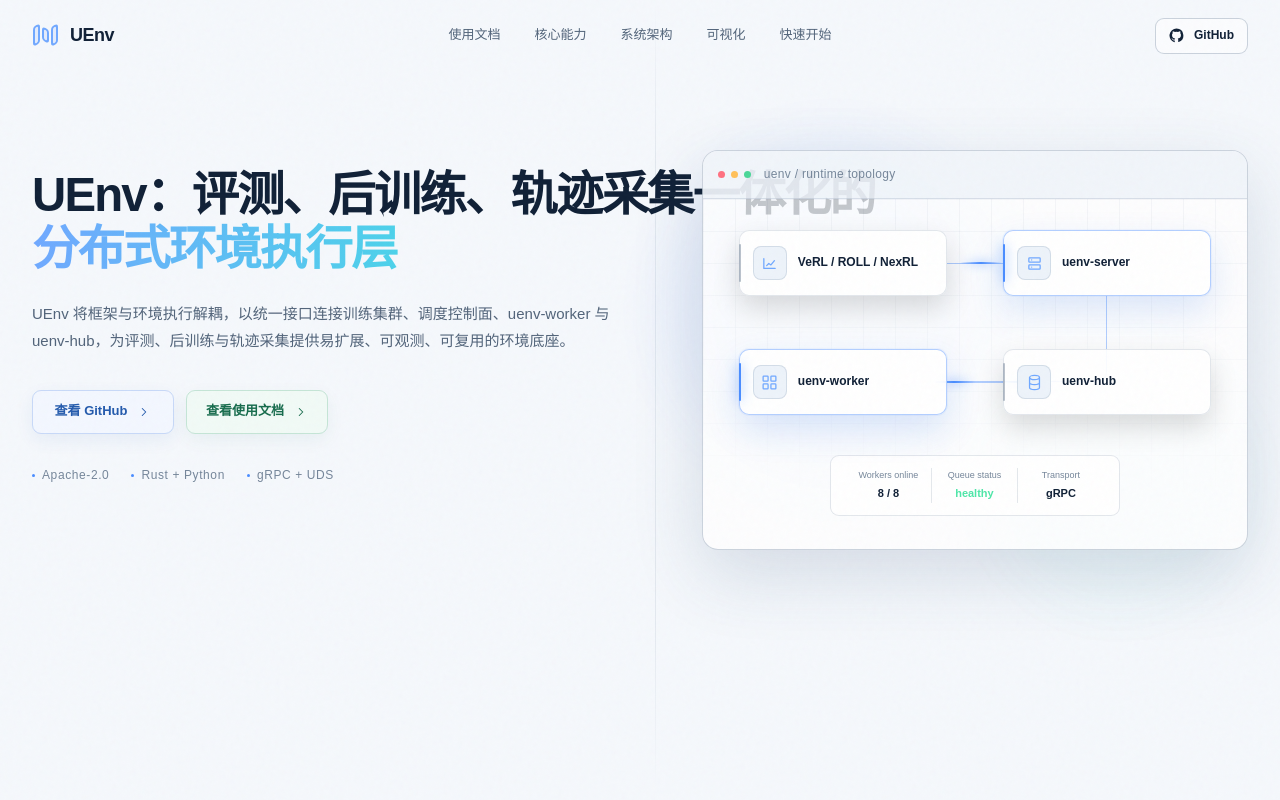
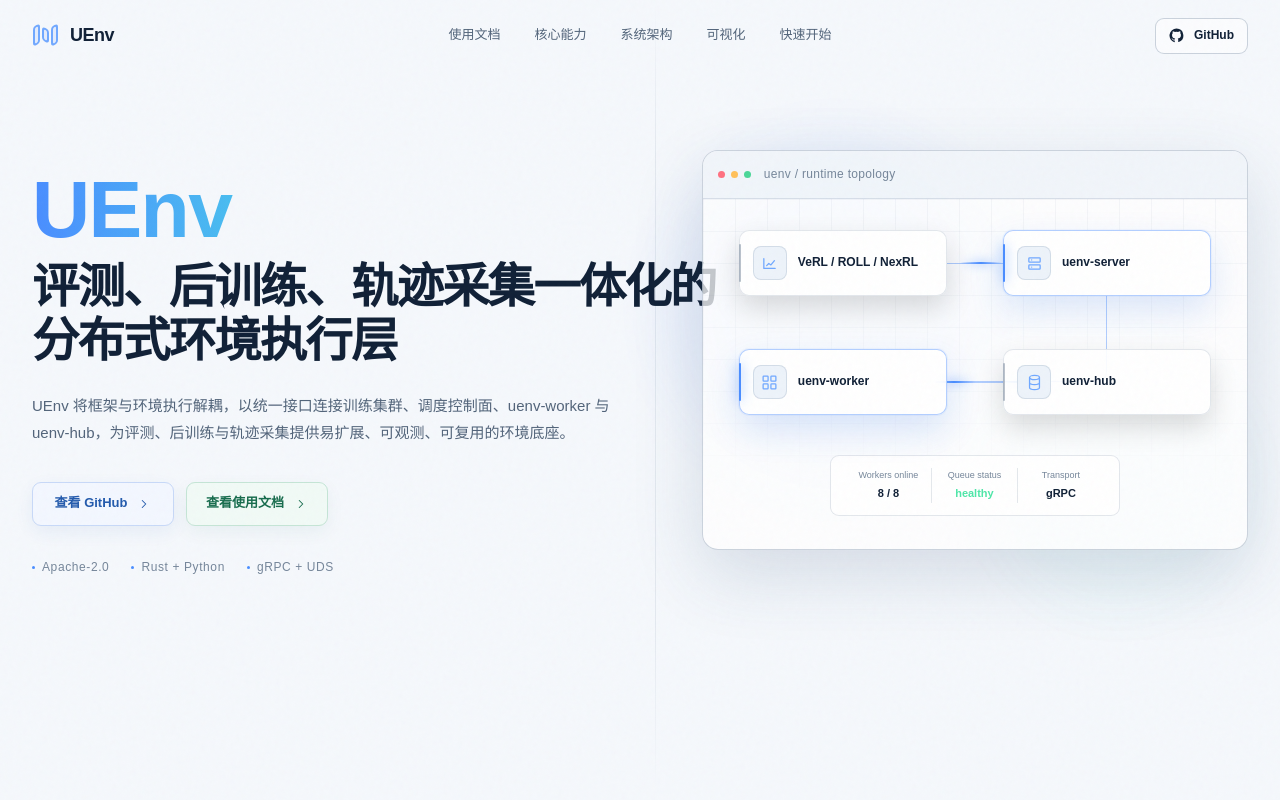
Before and after one commit to audreyyan1015/uenv_website, a website: page website/index.html in a window 1280 px wide. Shown: the top 800 px of the page. Drawn offline with Linux system fonts and the light colour scheme.

Commit message:
feat(site): hero 调整为三行版式，UEnv 品牌行放大并加强渐变
- UEnv 独立一行，1.7em，90deg 蓝青绿渐变
- 后两行恢复原设计宽度，避免被右侧拓扑图遮挡
- 分布式环境执行层去掉渐变

```diff
--- a/website/index.html
+++ b/website/index.html
@@ -65,8 +65,9 @@
 
         <div class="hero-copy reveal">
           <h1>
-            <span class="hero-line">UEnv：评测、后训练、轨迹采集一体化的</span>
-            <span class="hero-line hero-accent">分布式环境执行层</span>
+            <span class="hero-line hero-brand">UEnv</span>
+            <span class="hero-line">评测、后训练、轨迹采集一体化的</span>
+            <span class="hero-line">分布式环境执行层</span>
           </h1>
           <p class="hero-description">
             UEnv 将框架与环境执行解耦，以统一接口连接训练集群、调度控制面、uenv-worker 与 uenv-hub，为评测、后训练与轨迹采集提供易扩展、可观测、可复用的环境底座。
--- a/website/styles.css
+++ b/website/styles.css
@@ -154,6 +154,7 @@ html[data-theme="dark"] .sun-icon, html[data-theme="light"] .moon-icon { display
 .hero h1 { margin: 25px 0 24px; max-width: 620px; font-size: clamp(44px, 5.1vw, 68px); line-height: 1.09; letter-spacing: -.055em; font-weight: 770; }
 .hero-line { display: block; }
 .hero h1 .hero-accent { color: transparent; background: linear-gradient(98deg, var(--blue-bright) 0%, var(--cyan) 65%, var(--green) 100%); -webkit-background-clip: text; background-clip: text; }
+.hero h1 .hero-brand { font-size: 1.7em; letter-spacing: -.02em; line-height: 1.02; margin-bottom: 10px; color: transparent; background: linear-gradient(90deg, var(--blue) 0%, var(--cyan) 50%, var(--green) 100%); -webkit-background-clip: text; background-clip: text; }
 .hero-description { max-width: 570px; margin: 0; color: var(--text-soft); font-size: 16px; line-height: 1.9; }
 .hero-actions { display: flex; flex-wrap: wrap; gap: 12px; margin-top: 35px; }
 .hero-actions .button { width: 142px; min-width: 142px; }
```
